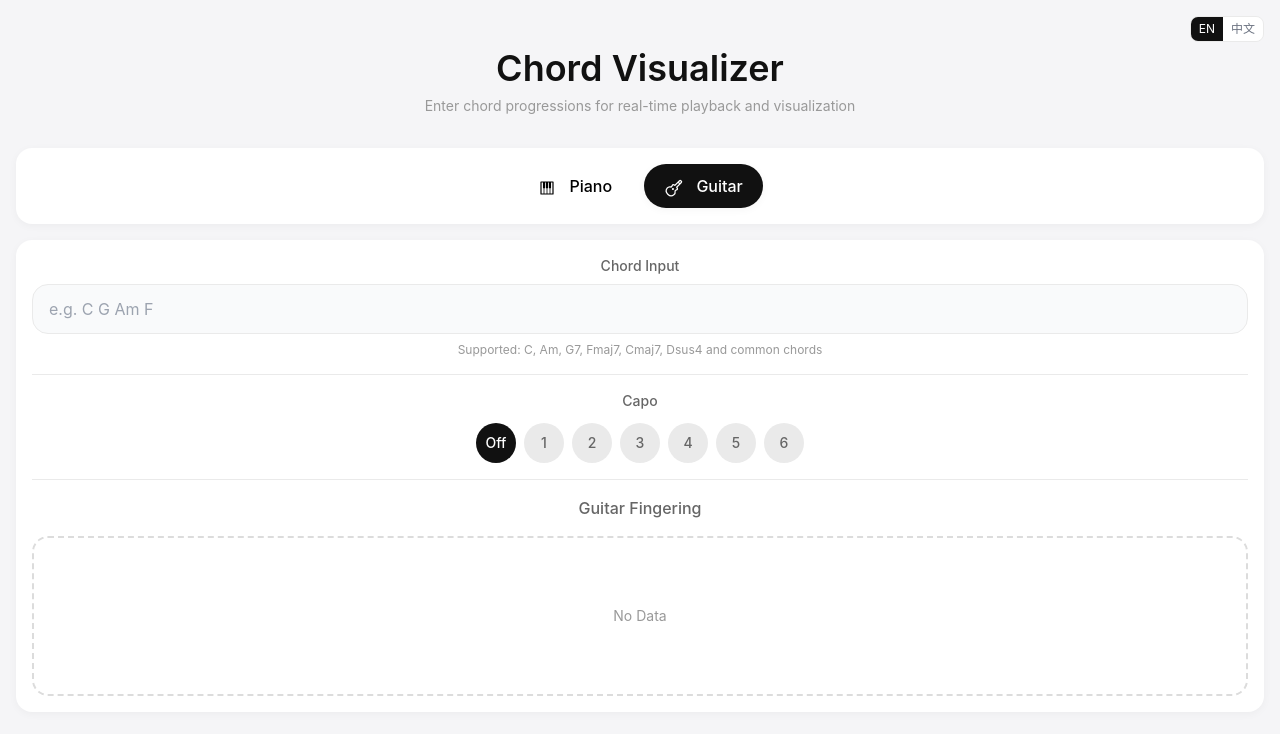
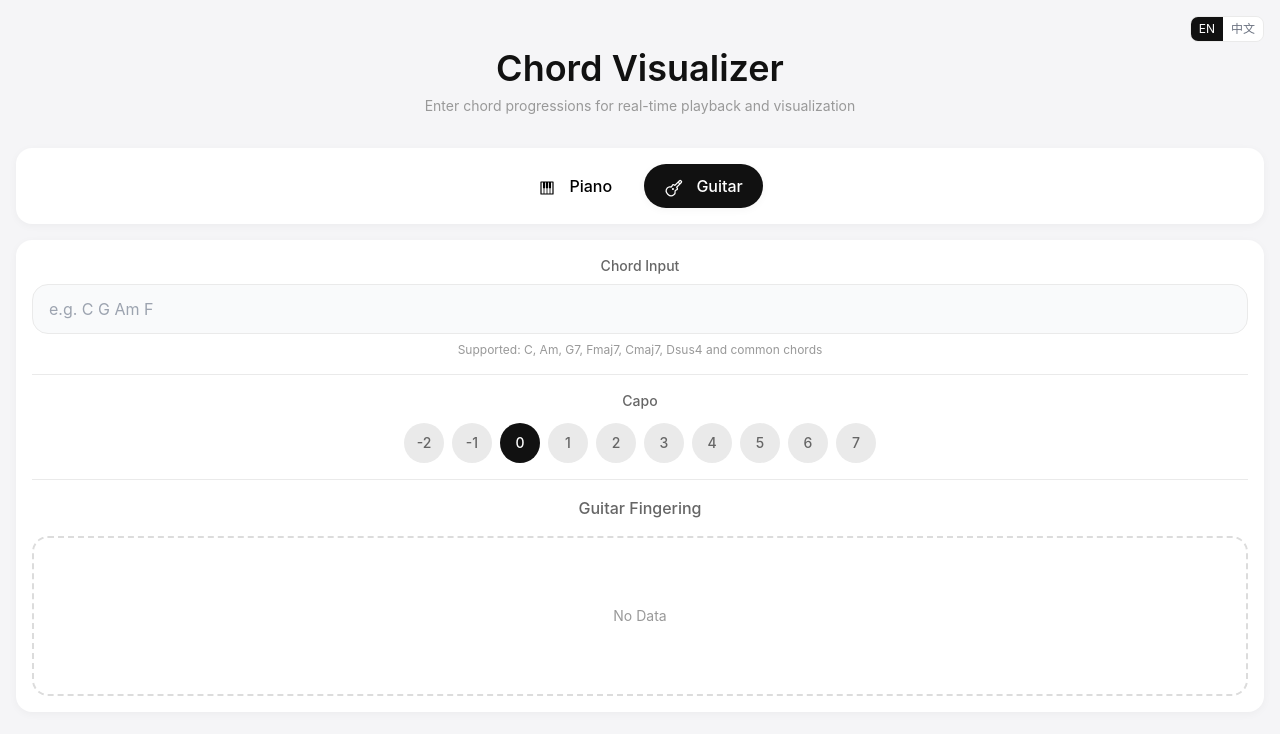
Before and after one commit to GirlofSteel/chord-visualizer, a Vue app: page / in a window 1280 px wide. Both pictures are taken after a click on the button "Guitar". Shown: the top 734 px of the page. Built offline with nearby package versions, Linux system fonts and the light colour scheme.

Commit message:
fix(guitar): 修改变调夹范围为-2到7

```diff
--- a/src/App.vue
+++ b/src/App.vue
@@ -207,7 +207,7 @@ const onChordClick = (chord: string, index: number) => {
   // 吉他模式：始终拨响所有弦，变调夹调整音高
   if (instrument.value === 'guitar') {
     const guitarNotes = getGuitarNotesFromFingering(originalChord);
-    const adjustedNotes = capo.value > 0
+    const adjustedNotes = capo.value !== 0
       ? guitarNotes.map(note => {
           const midi = Tone.Frequency(note).toMidi();
           return Tone.Frequency(midi + capo.value, 'midi').toNote();
@@ -216,7 +216,7 @@ const onChordClick = (chord: string, index: number) => {
     audio.playNotes(adjustedNotes, 'guitar');
   } else {
     // 钢琴模式：如果使用变调夹，需要转调播放
-    if (capo.value > 0) {
+    if (capo.value !== 0) {
       const notes = getChordNotes(originalChord);
       if (notes.length > 0) {
         let midiNotes = notes.map(note => {
--- a/src/components/ChordCard.vue
+++ b/src/components/ChordCard.vue
@@ -35,7 +35,7 @@
       </span>
       <div class="flex items-center gap-2">
         <button
-          v-for="fret in [0, 1, 2, 3, 4, 5, 6]"
+          v-for="fret in [-2, -1, 0, 1, 2, 3, 4, 5, 6, 7]"
           :key="fret"
           @click="emit('update:capo', fret)"
           :class="[
@@ -45,7 +45,7 @@
             ? { backgroundColor: '#111111', color: 'white' }
             : { backgroundColor: '#EAEAEA', color: '#666666' }"
         >
-          {{ fret === 0 ? (isZh ? '无' : 'Off') : fret }}
+          {{ fret === 0 ? 0 : fret }}
         </button>
       </div>
     </div>
```
